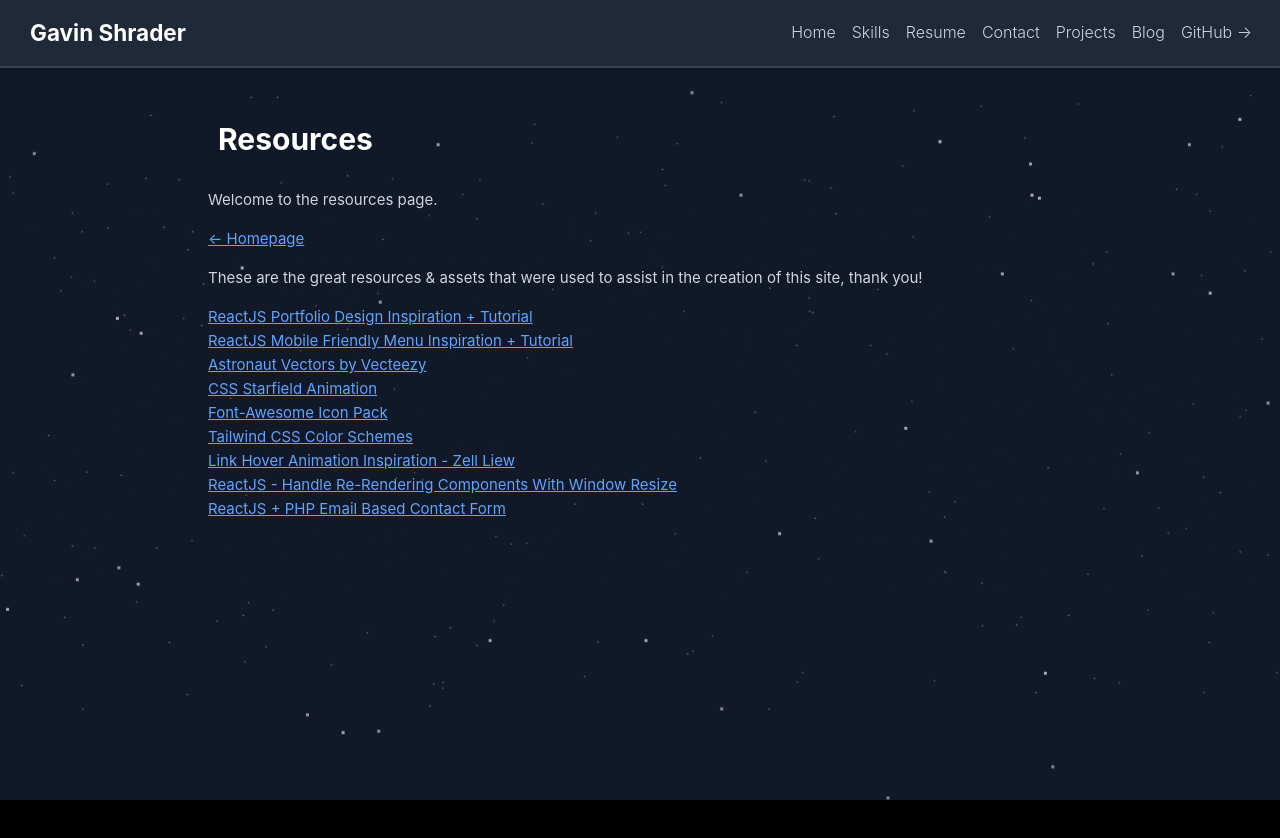
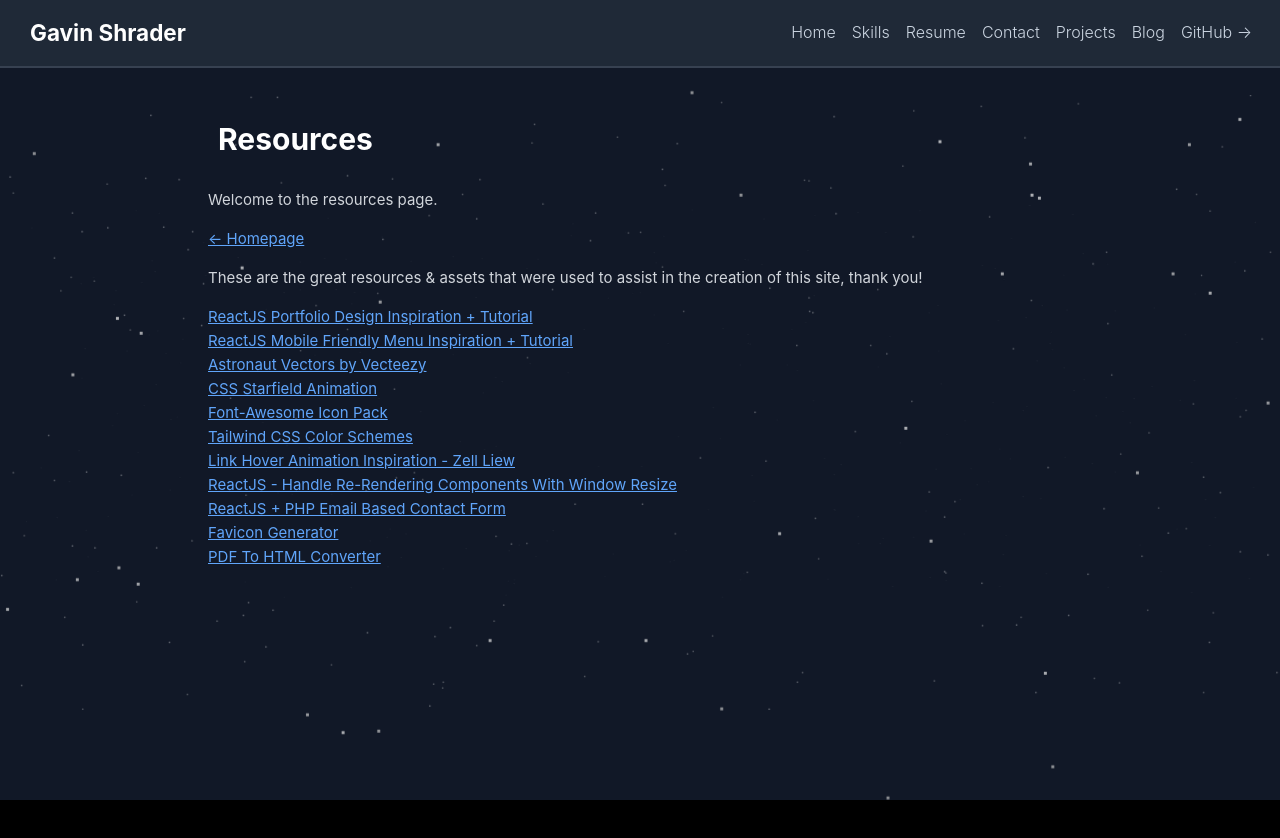
Before and after one commit to Cloudinnovates/gavinshr.com, a React (Create React App) app: page /resources in a window 1280 px wide. Shown: the top 838 px of the page. Built offline with nearby package versions, Linux system fonts and the light colour scheme; some icons are missing.

Commit message:
Updated resources page

```diff
--- a/src/Routes/Homepage/Resources.js
+++ b/src/Routes/Homepage/Resources.js
@@ -22,6 +22,8 @@ export default function Resources() {
         <p><a className="link" href="https://zellwk.com/about/" target="_blank" rel="noopener noreferrer">Link Hover Animation Inspiration - Zell Liew</a></p>
         <p><a className="link" href="https://www.pluralsight.com/guides/re-render-react-component-on-window-resize" target="_blank" rel="noopener noreferrer">ReactJS - Handle Re-Rendering Components With Window Resize</a></p>
         <p><a className="link" href="https://mailtrap.io/blog/react-contact-form/" target="_blank" rel="noopener noreferrer">ReactJS + PHP Email Based Contact Form</a></p>
+        <p><a className="link" href="https://favicon.io" target="_blank" rel="noopener noreferrer">Favicon Generator</a></p>
+        <p><a className="link" href="https://cloudconvert.com/pdf-to-html" target="_blank" rel="noopener noreferrer">PDF To HTML Converter</a></p>
       </div>
 
       <div style={{ width: "100%", height: "300px" }}/>
```
